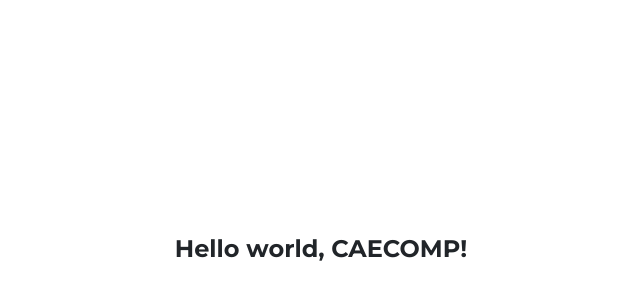
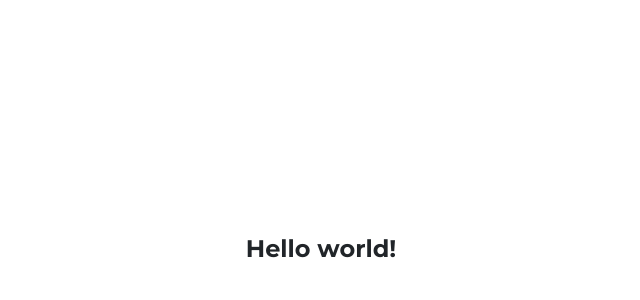
Before and after one commit to caecompufmt/site-caecomp-frontend, a React (Create React App) app: page / in a window 1280 px wide. Shown: the part 148-448 px from the top of the page, without its empty margins (319-959 px from the left). Built offline with nearby package versions, Linux system fonts and the light colour scheme.

Commit message:
ref(home): Change home text

```diff
--- a/src/views/Home/index.tsx
+++ b/src/views/Home/index.tsx
@@ -4,7 +4,7 @@ import { Col } from 'react-bootstrap';
 const Home = () => {
     return (
         <Col className="d-flex align-items-center justify-content-center h-100">
-            <h1 className="font-weight-bold">Hello world, CAECOMP!</h1>
+            <h1 className="font-weight-bold">Hello world!</h1>
         </Col>
     );
 }
```
